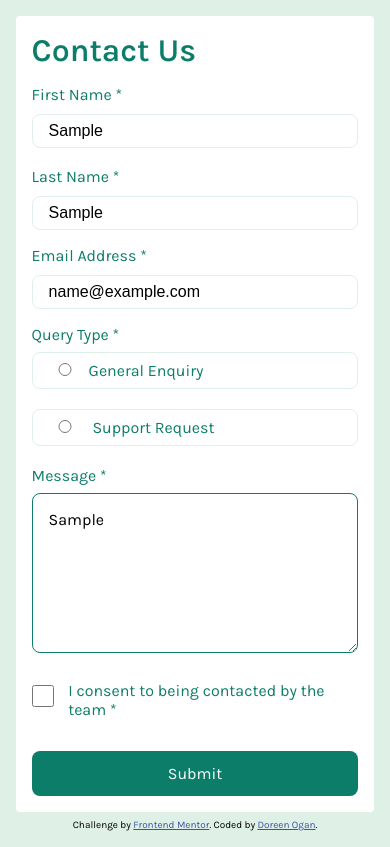
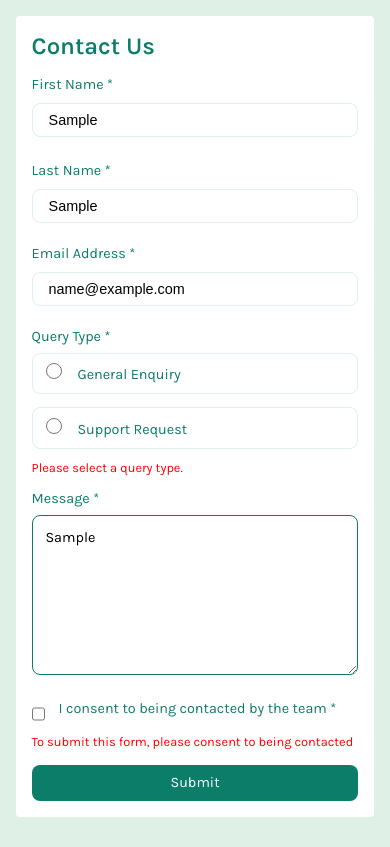
Before and after one commit to DivineDoreen/Contact-Form-main, a plain HTML site: page index.html in a window 390 px wide. Both pictures are taken after typing "Sample", "Sample", "name@example.com", "Sample" into the empty fields and a click on the button "Submit". Drawn offline with Linux system fonts and the light colour scheme.

Commit message:
added error states

```diff
--- a/index.html
+++ b/index.html
@@ -23,76 +23,72 @@
 
     <link rel="stylesheet" href="styles.css" />
 
-    <style>
-      .attribution {
-        font-size: 10px;
-        text-align: center;
-        margin-top: 2vw;
-      }
-      .attribution a {
-        color: hsl(228, 45%, 44%);
-      }
-    </style>
   </head>
+
   <body>
     <div class="container">
+      <form id="myForm" novalidate>
         <p class="header">Contact Us</p>
         <div class="names">
           <label for="firstName"
             >First Name *
-          <input type="text" id="firstName" />
-          <!-- This field is required -->
+            <input type="text" id="firstName" name="firstName"/>
+            <p class="error-message"></p>
           </label>
 
           <label for="lastName">
             Last Name *
-          <input type="text" id="lastName" />
-          <!--This field is required -->
+            <input type="text" id="lastName" name="lastName"/>
+            <p class="error-message"></p>
           </label>
         </div>
 
         <label for="emailAddress"
           >Email Address *
-        <input type="email" id="emailAddress" />
-        <!--Please enter a valid email address This field is required-->
+          <input type="email" id="emailAddress" name="email"/>
+          <p class="error-message"></p>
         </label>
 
         <fieldset>
           <legend>Query Type *</legend>
           <div class="generalEnquiry">
             <label for="generalEnquiry">
-            <div class="radio1-svg" id="radio1-svg"></div>
-            <input type="radio" id="generalEnquiry" />General Enquiry
+              <input
+                type="radio"
+                id="generalEnquiry"
+                name="options"
+              />General Enquiry
             </label>
           </div>
 
           <div class="supportRequest">
             <label for="supportRequest">
-            <div class="radio2-svg" id="radio2-svg"></div>
-            <input type="radio" id="supportRequest" /> Support Request
+              <input type="radio" id="supportRequest" name="options" />Support
+              Request
             </label>
-        </div>
-        <!--Please select a query type-->
-      </fieldset>
-      <label for='message'>Message *
-        <textarea id="message"></textarea>
-      </label>
-      <!--This field is required-->
-      <label for="consent">
-        <input type="checkbox" id="consent">
-        I consent to being contacted by the team *
-      <!--To submit this form, please consent to being contacted Submit Message Sent!
-      Thanks for completing the form. We'll be in touch soon!-->
-      </label>
-
-      <button type="submit" id="submit">Submit</button>
           </div>
 
 
-    <div class="attribution">
-      Challenge by
-      <a href="https://www.frontendmentor.io?ref=challenge">Frontend Mentor</a>.
-      Coded by <a href="#">Doreen Ogan</a>.
+        </fieldset>
+        <p id="radioError" class='error-message' style="display: none;"></p>
+
+        <label for="message">Message *
+          <textarea id="message" name="message"></textarea>
+          <p class="error-message"></p>
+        </label>
+
+        <label for="consent">
+          <input type="checkbox" id="consent"/>
+          I consent to being contacted by the team *
+        </label>
+        <p id="checkboxError" style="display: none;"></p>
+
+        <button type="submit" id="submit">Submit</button>
+        <!--Submit Message Sent!
+        Thanks for completing the form. We'll be in touch soon!-->
+      </form>
     </div>
+
+    <script src="script.js"></script>
   </body>
 </html>
--- /dev/null
+++ b/script.js
@@ -0,0 +1,61 @@
+const form = document.getElementById('myForm');
+const formElements = form.querySelectorAll('input, textarea');
+
+form.addEventListener('submit', (event) => {
+    let isValid = true;
+    event.preventDefault();
+
+    formElements.forEach((element) => {
+        const error = element.parentNode.querySelector('.error-message')
+
+        if (error) {
+            error.textContent = '';
+        }
+
+        element.classList.remove('input-error');
+
+        if (element.type === 'text' || element.type === 'email' || element.tagName === 'TEXTAREA') {
+            if (!element.value.trim()) {
+                showError(element, 'This field is required.');
+                element.classList.add('input-error');
+                isValid = false;
+            }
+        }
+    });
+
+    const checkbox = form.querySelector('input[type="checkbox"]');
+    const checkboxError = document.getElementById('checkboxError');
+
+    if (!checkbox.checked) {
+        checkboxError.style.display = 'block';
+        checkboxError.textContent = 'To submit this form, please consent to being contacted';
+        isValid = false;
+    } else {
+        checkboxError.style.display = 'none';
+    }
+
+    const radios = form.querySelectorAll('input[name="options"]');
+    const radioError = document.getElementById('radioError');
+
+    if (![...radios].some((radio) => radio.checked)) {
+        radioError.style.display = 'block';
+        radioError.style.marginBottom = '0.8rem';
+        radioError.textContent = 'Please select a query type.';
+        isValid = false;
+    } else {
+        radioError.style.display = 'none';
+    }
+
+    if (isValid) {
+        form.reset();
+        alert('Form submitted');
+    }
+
+    function showError(element, message) {
+        const error = element.parentNode.querySelector('.error-message');
+
+        if (error) {
+            error.textContent = message;
+        }
+    }
+});
--- a/styles.css
+++ b/styles.css
@@ -6,11 +6,10 @@
 
 body {
     background: hsl(148, 38%, 91%);
-    padding: 1vw;
     width: 100%;
     height: 100vh;
     display: flex;
-    flex-direction: column;
+    flex-direction: row;
     justify-content: center;
     align-items: center;
     font-family: 'Karla', Arial, sans-serif;
@@ -18,8 +17,9 @@ body {
 
 .container {
     background-color: hsl(0, 0%, 100%);
-    max-width: 60%;
+    width: auto;
     height: auto;
+    margin: 0 auto;
     font-family: 'Karla', Arial, sans-serif;
     border-radius: 1vw;
     color: hsl(169, 82%, 27%);
@@ -27,7 +27,7 @@ body {
 }
 
 .header {
-    font-size: 2vw;
+    font-size: 1.8vw;
     font-weight: 600;
     margin-bottom: 1.5vw;
 }
@@ -41,7 +41,7 @@ body {
 }
 
 .names label {
-    font-size: 1vw;
+    font-size: 1.3vw;
     display: flex;
     flex-direction: column;
     gap: 0.5vw;
@@ -53,7 +53,7 @@ body {
     border-radius: 0.5vw;
     height: 2.5vw;
     padding: 0.5vw;
-    margin-bottom: 1vw;
+    margin-bottom: 0vw;
     border: 1px solid hsl(148, 38%, 91%);
 }
 
@@ -61,7 +61,7 @@ body {
 #lastName,
 #emailAddress,
 #message {
-    font-size: 1vw;
+    font-size: 1.2vw;
 }
 
 #emailAddress {
@@ -69,7 +69,7 @@ body {
 }
 
 label[for='emailAddress'] {
-    font-size: 1vw;
+    font-size: 1.3vw;
     display: flex;
     flex-direction: column;
     gap: 0.5vw
@@ -78,9 +78,9 @@ label[for='emailAddress'] {
 fieldset {
     display: flex;
     flex-direction: row;
-    font-size: 1vw;
+    font-size: 1.3vw;
     gap: 1vw;
-    margin-bottom: 1vw;
+    margin-bottom: 0.5vw;
     border: none;
 }
 
@@ -90,66 +90,72 @@ input[type='checkbox'] {
 }
 
 legend {
-    font-size: 1vw;
+    font-size: 1.3vw;
     margin-bottom: 0.5vw;
 }
 
 .generalEnquiry,
 .supportRequest {
     display: flex;
-    flex-direction: row;
+    flex-direction: column;
     height: 2.5vw;
     border: 1px solid hsl(148, 38%, 91%);;
     flex: 1;
-    padding: 1vw;
-    margin: 0;
     border-radius: 0.5vw;
+    justify-content: center;
     align-items: center;
+    padding: 0rem;
 }
 
-#generalEnquiry,
-#supportRequest {
-    height: auto;
-    width: 2.5vw;
+input[type='radio'] {
+    width: 1.4vw;
+    height: 1.3vw;
+    margin-right: 0.7vw;
 }
 
 label[for='message'] {
-    font-size: 1vw;
+    font-size: 1.3vw;
 }
 
 #message {
     height: 5vw;
     width: 100%;
-    padding: 0.8vw;
-    font-size: 1vw;
+    padding: 1vw;
+    font-size: 1.2vw;
     border-radius: 0.5vw;
-    margin-top: 0.5vw;
-    margin-bottom: 2vw;
+    margin-top: 0.8vw;
+    margin-bottom: 0.5vw;
     font-family: 'Karla', Arial, Helvetica, sans-serif;
     border: 1px solid hsl(148, 38%, 91%);
 }
 
 label[for='consent'] {
-    font-size: 1vw;
+    font-size: 1.3vw;
 }
 
 #consent {
-    width: 1vw;
-    height: auto;
-    margin-bottom: 2vw;
+    width: 1.4vw;
+    height: 1.4vw;
+    margin-top: 0.5vw;
     margin-right: 0.3vw;
 }
 
 #submit {
     background-color: hsl(169, 82%, 27%);
-    height: 2.5vw;
+    height: 2.8vw;
     width: 100%;
-    font-size: 1vw;
+    font-size: 1.5vw;
     color: hsl(0, 0%, 100%);
     border: none;
     border-radius: 0.5vw;
-    padding: 0.8vw;
+    padding: 0.5vw;
+    margin-top: 1.5vw;
     font-family: 'Karla', Arial, Helvetica, sans-serif
+}
+
+#submit {
+    font-size: 1.3vw;
+    outline: none;
 }
 
 #firstName:hover,
@@ -178,6 +184,21 @@ label[for='consent'] {
     border: 2px solid hsl(169, 82%, 27%);
 }
 
+.error-message {
+    color: red;
+    font-size: 1.2vw;
+    margin-bottom: 0.8vw;
+}
+
+#checkboxError {
+    color: red;
+    font-size: 1.2vw;
+}
+
+.input-error {
+    border: 1px solid red !important;
+}
+
 
 
 @media (max-width: 425px) {
@@ -185,6 +206,12 @@ label[for='consent'] {
         height: auto;
         min-width: 100%;
         padding: 4vw;
+    }
+
+    .error-message {
+        color: red;
+        font-size: 0.8rem;
+        margin-bottom: 1vw;
     }
 
     .container {
@@ -195,7 +222,7 @@ label[for='consent'] {
     }
 
     .header {
-        font-size: 2rem;
+        font-size: 1.5rem;
         margin-bottom: 1rem;
     }
 
@@ -211,7 +238,7 @@ label[for='consent'] {
         border: 1px solid hsl(148, 38%, 91%);
         margin-bottom: 0.5rem;
         margin-top: 0.5rem;
-        font-size: 1rem;
+        font-size: 0.9rem;
         border-radius: 0.5rem;
     }
 
@@ -220,18 +247,18 @@ label[for='consent'] {
     label[for='emailAddress'],
     label[for='message'],
     legend {
-        font-size: 1rem;
+        font-size: 0.9rem;
         margin-bottom: 0.5rem;
     }
 
     .generalEnquiry,
     .supportRequest {
         border: 1px solid hsl(148, 38%, 91%);
-        padding: 0.5rem;
+        padding: 0.6rem;
         border-radius: 0.5rem;
-        margin-bottom: 1rem;
+        margin-bottom: 0.6rem;
         display: flex;
-        align-items: center;
+        align-items: start;
     }
 
     fieldset {
@@ -241,42 +268,63 @@ label[for='consent'] {
 
     #generalEnquiry,
     #supportRequest {
-        width: 3rem;
-        height: auto;
+        width: 1.5rem;
+        height: 1rem;
+        margin-right: 0.7rem;
+
     }
+
+    #checkboxError,
+    #radioError,
+    #errorMessage {
+        color: red;
+        font-size: 0.8rem;
+    }
+
+
 
     label[for='generalEnquiry'],
     label[for='supportRequest'] {
-        font-size: 1rem;
+        font-size: 0.9rem;
+    }
+
+    label[for='message'] {
+        font-size: 0.9rem;
     }
 
     #message {
         height: 10rem;
-        font-size: 1rem;
-        padding: 1rem;
+        font-size: 0.9rem;
+        padding: 0.8rem;
         margin-top: 0.5rem;
-        margin-bottom: 1.5rem;
+        margin-bottom: 0.3rem;
         border-radius: 0.5rem;
         font-family: 'Karla', Arial, Helvetica, sans-serif;
     }
 
     label[for='consent'] {
-        font-size: 1rem;
+        font-size: 0.9rem;
+        gap: 0.8rem;
         display: flex;
-        gap: 0.8rem;
-        margin-bottom: 2rem;
+        margin-bottom: 0.5rem;
+        margin-top: 1rem
     }
 
     #consent {
-        height: auto;
-        width: 1.5rem;
+        height: 1.5rem;
+        width: auto;
     }
 
     #submit {
-        padding: 0.8rem;
+        padding: 0.6rem;
         height: auto;
         border-radius: 0.5rem;
-        font-size: 1rem;
+        font-size: 0.9rem;
+        margin-top: 1rem;
+    }
+
+    #submit:focus {
+        outline: none;
     }
 
     #firstName:hover,
```
Lines whose indentation alone changed are shown as unchanged.
